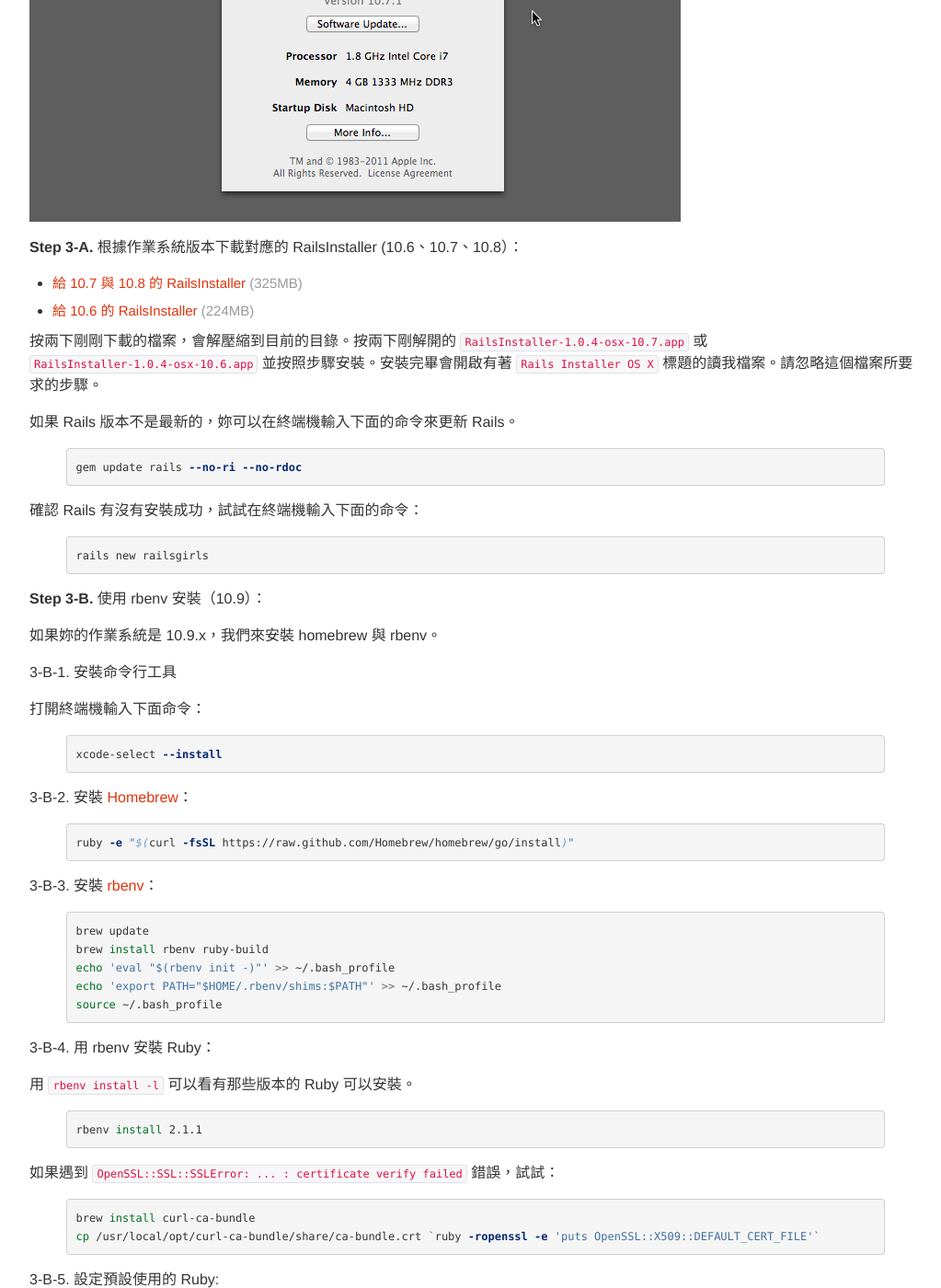
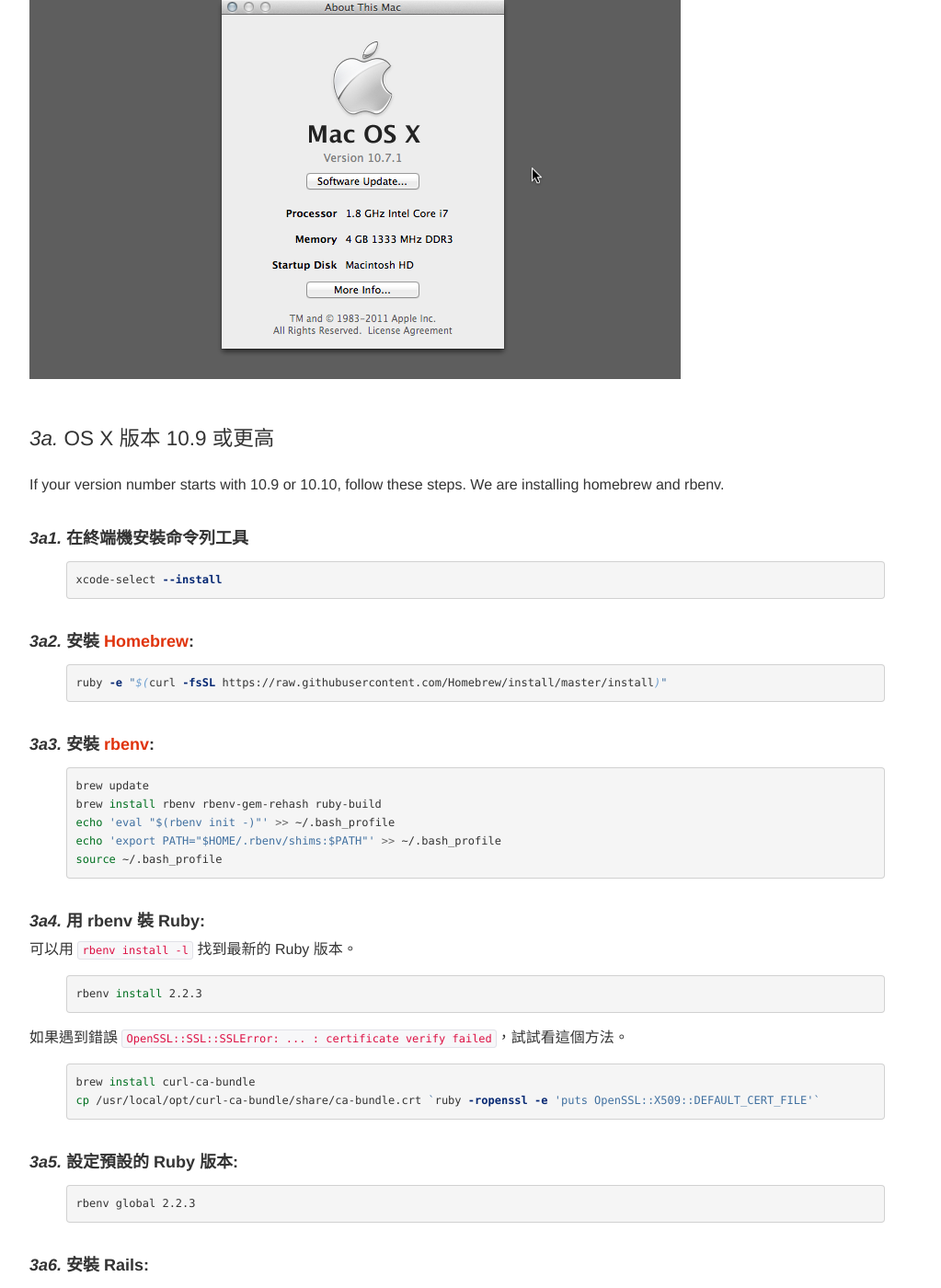
Before and after one commit to railsgirls-taiwan/railsgirls-taiwan.github.io, a Jekyll site: the page built from _posts/2013-05-02-install.markdown, in a window 1280 px wide and 1400 px high, scrolled down 2070 px. Shown: the whole window at 92% size, without its empty margins (53-1076 px from the left). Built offline with Jekyll 4.4.1, drawn with Linux system fonts in a browser that asks for light colours; nearby versions of some CDN libraries; Markdown is read by kramdown in place of the engine named in the settings; some of the changed text lies outside the part shown.

Commit message:
Update OSX install guide

```diff
--- a/_posts/2013-05-02-install.markdown
+++ b/_posts/2013-05-02-install.markdown
@@ -13,100 +13,109 @@
 * [OS X 安裝教學](#setup_for_os_x)
 * [Windows 安裝教學](#setup_for_windows)
 * [Linux 安裝教學](#setup_for_linux)
+* [其他替代方案](#virtual-machine)
+* [使用雲端服務 - 免安裝](#using-a-cloud-service)
 
 <hr />
 
 ## Setup for OS X
 
-**第一步** 先檢查作業系統的版本。
+### *1.* 先檢查作業系統的版本。
 
 點選左上角的 Apple 圖案，選擇**關於這台 Mac**。
 
 ![Apple 選單](/images/1.png "Apple menu")
 
-**第二步** 在這個視窗妳可以找到作業系統的版本。如果妳的版本是 10.6、10.7、10.8、10.9、10.10 或 10.11，則妳的作業系統就是 OS X。如果是其它老舊的版本，我們可以在活動中幫妳安裝。
+### *2.* 在這個視窗妳可以找到作業系統的版本。如果妳的版本是 10.6、10.7、10.8、10.9、10.10 或 10.11，則妳的作業系統就是 OS X。如果是其它老舊的版本，我們可以在活動中幫妳安裝。
 
 ![關於這台 Mac 對話框](/images/2.png "About this Mac dialog")
 
-**Step 3-A.** 根據作業系統版本下載對應的 RailsInstaller (10.6、10.7、10.8）：
+### *3a.* OS X 版本 10.9 或更高
 
-* [給 10.7 與 10.8 的 RailsInstaller](http://railsinstaller.s3.amazonaws.com/RailsInstaller-1.0.4-osx-10.7.app.tgz) <span class="muted">(325MB)</span>
-* [給 10.6 的 RailsInstaller](http://railsinstaller.s3.amazonaws.com/RailsInstaller-1.0.4-osx-10.6.app.tgz) <span class="muted">(224MB)</span>
+If your version number starts with 10.9 or 10.10, follow these steps. We are installing homebrew and rbenv.
 
-按兩下剛剛下載的檔案，會解壓縮到目前的目錄。按兩下剛解開的 `RailsInstaller-1.0.4-osx-10.7.app` 或 `RailsInstaller-1.0.4-osx-10.6.app` 並按照步驟安裝。安裝完畢會開啟有著 `Rails Installer OS X` 標題的讀我檔案。請忽略這個檔案所要求的步驟。
-
-如果 Rails 版本不是最新的，妳可以在終端機輸入下面的命令來更新 Rails。
-
-{% highlight sh %}
-gem update rails --no-ri --no-rdoc
-{% endhighlight %}
-
-確認 Rails 有沒有安裝成功，試試在終端機輸入下面的命令：
-
-{% highlight sh %}
-rails new railsgirls
-{% endhighlight %}
-
-**Step 3-B.** 使用 rbenv 安裝（10.9）：
-
-如果妳的作業系統是 10.9.x，我們來安裝 homebrew 與 rbenv。
-
-3-B-1. 安裝命令行工具
-
-打開終端機輸入下面命令：
+#### *3a1.* 在終端機安裝命令列工具
 
 {% highlight sh %}
 xcode-select --install
 {% endhighlight %}
 
-3-B-2. 安裝 [Homebrew](http://brew.sh/index_zh-tw.html)：
+#### *3a2.* 安裝 [Homebrew](http://brew.sh/):
 
 {% highlight sh %}
-ruby -e "$(curl -fsSL https://raw.github.com/Homebrew/homebrew/go/install)"
+ruby -e "$(curl -fsSL https://raw.githubusercontent.com/Homebrew/install/master/install)"
 {% endhighlight %}
 
-3-B-3. 安裝 [rbenv](https://github.com/sstephenson/rbenv)：
+#### *3a3.* 安裝 [rbenv](https://github.com/sstephenson/rbenv):
 
 {% highlight sh %}
 brew update
-brew install rbenv ruby-build
+brew install rbenv rbenv-gem-rehash ruby-build
 echo 'eval "$(rbenv init -)"' >> ~/.bash_profile
 echo 'export PATH="$HOME/.rbenv/shims:$PATH"' >> ~/.bash_profile
 source ~/.bash_profile
 {% endhighlight %}
 
-3-B-4. 用 rbenv 安裝 Ruby：
+#### *3a4.* 用 rbenv 裝 Ruby:
 
-用 `rbenv install -l` 可以看有那些版本的 Ruby 可以安裝。
+可以用 `rbenv install -l` 找到最新的 Ruby 版本。
 
 {% highlight sh %}
-rbenv install 2.1.1
+rbenv install 2.2.3
 {% endhighlight %}
 
-如果遇到 `OpenSSL::SSL::SSLError: ... : certificate verify failed` 錯誤，試試：
+如果遇到錯誤 `OpenSSL::SSL::SSLError: ... : certificate verify failed`，試試看這個方法。
 
 {% highlight sh %}
 brew install curl-ca-bundle
 cp /usr/local/opt/curl-ca-bundle/share/ca-bundle.crt `ruby -ropenssl -e 'puts OpenSSL::X509::DEFAULT_CERT_FILE'`
 {% endhighlight %}
 
-3-B-5. 設定預設使用的 Ruby:
+#### *3a5.* 設定預設的 Ruby 版本:
 
 {% highlight sh %}
-rbenv global 2.1.1
+rbenv global 2.2.3
 {% endhighlight %}
 
-3-B-6. 安裝 rails:
+#### *3a6.* 安裝 Rails:
 
 {% highlight sh %}
 gem install rails --no-ri --no-rdoc
 {% endhighlight %}
 
-**最後一步** 妳會需要文字編輯器來編輯程式碼檔案。我們推薦使用 Sublime Text 編輯器。
+### *3b.* 如果妳的版本是 10.6 、 10.7 或 10.8:
+下載對應版本的 RailsInstaller:
 
-* [下載並安裝 Sublime Text](http://www.sublimetext.com/2)
+* [10.7 與 10.8 的 RailsInstaller](http://railsinstaller.s3.amazonaws.com/RailsInstaller-1.0.4-osx-10.7.app.tgz) <span class="muted">(325MB)</span>
+* [10.6 的 RailsInstaller](http://railsinstaller.s3.amazonaws.com/RailsInstaller-1.0.4-osx-10.6.app.tgz) <span class="muted">(224MB)</span>
 
-恭喜妳！現在有一個可用的 Ruby on Rails 環境了！
+點兩下剛剛下載的檔案，解壓縮到目前的資料夾。點兩下剛剛解壓縮的檔案 `RailsInstaller-1.0.4-osx-10.7.app` 或 `RailsInstaller-1.0.4-osx-10.6.app` 然後跟著指引步驟走。需要小心的是 Rails Installer OS X 會跳出 README 檔案，**忽略** 它。
+
+如果 Rails 版本不是最新的，使用下列指令進行更新。
+
+{% highlight sh %}
+gem update rails --no-ri --no-rdoc
+{% endhighlight %}
+
+跑跑看產生應用程式的指令，確認是不是一切運作順利。
+
+{% highlight sh %}
+rails new railsgirls
+{% endhighlight %}
+
+### *4.* 安裝編輯器來編輯程式
+
+我們推薦使用 Atom 編輯器。
+
+* [下載與安裝 Atom](https://atom.io/)
+
+如果是 Mac OS X 10.7 或更舊的版本，妳可以使用其他編輯器 [Sublime Text 2] (http://www.sublimetext.com/2).
+
+### *5.* 更新瀏覽器
+
+打開網址 [whatbrowser.org](http://whatbrowser.org) 確認是否為最新版本，如果不是的話就更新。
+
+恭喜妳！現在已經有 Rails on Rails 開發環境囉！
 
 <hr />
 
```
